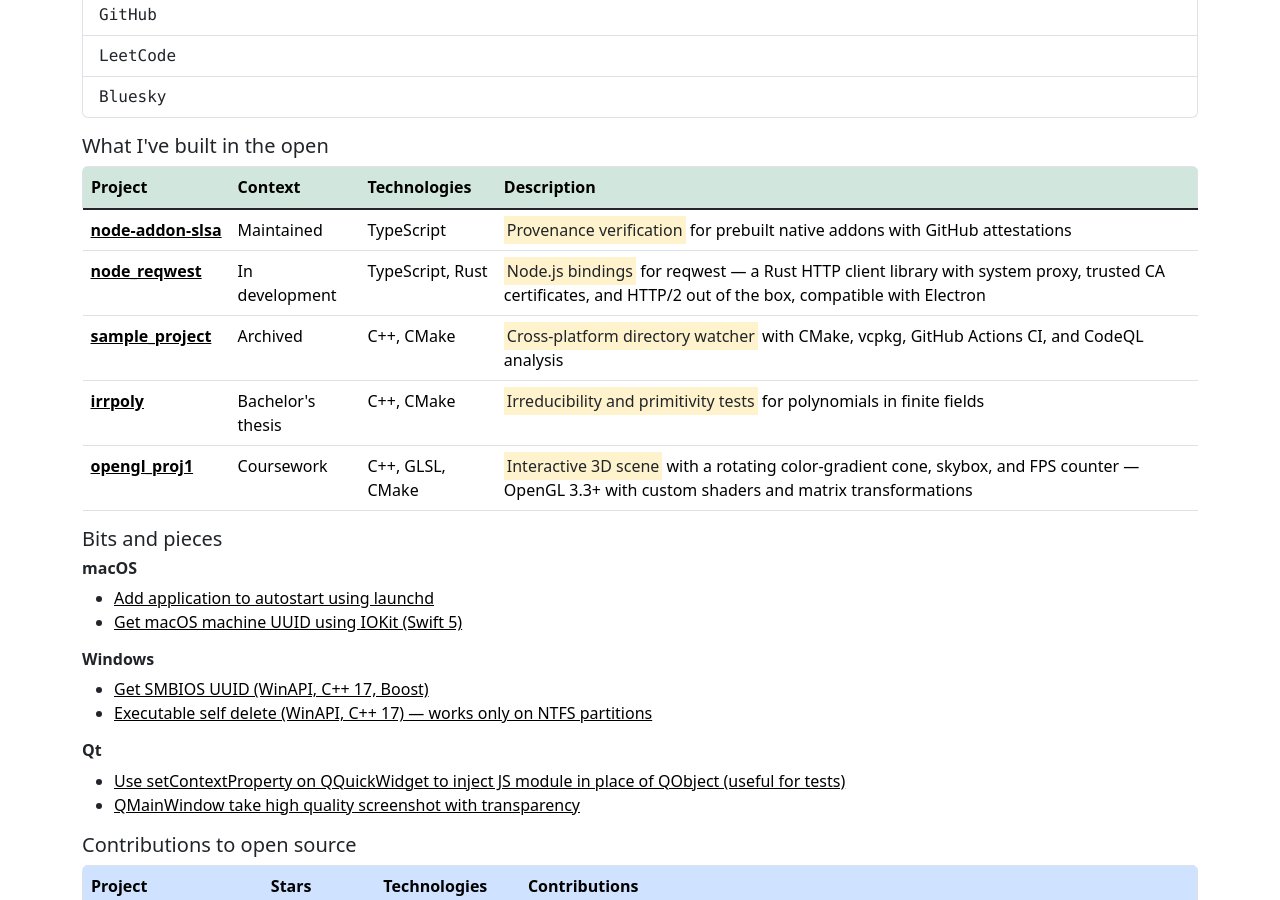
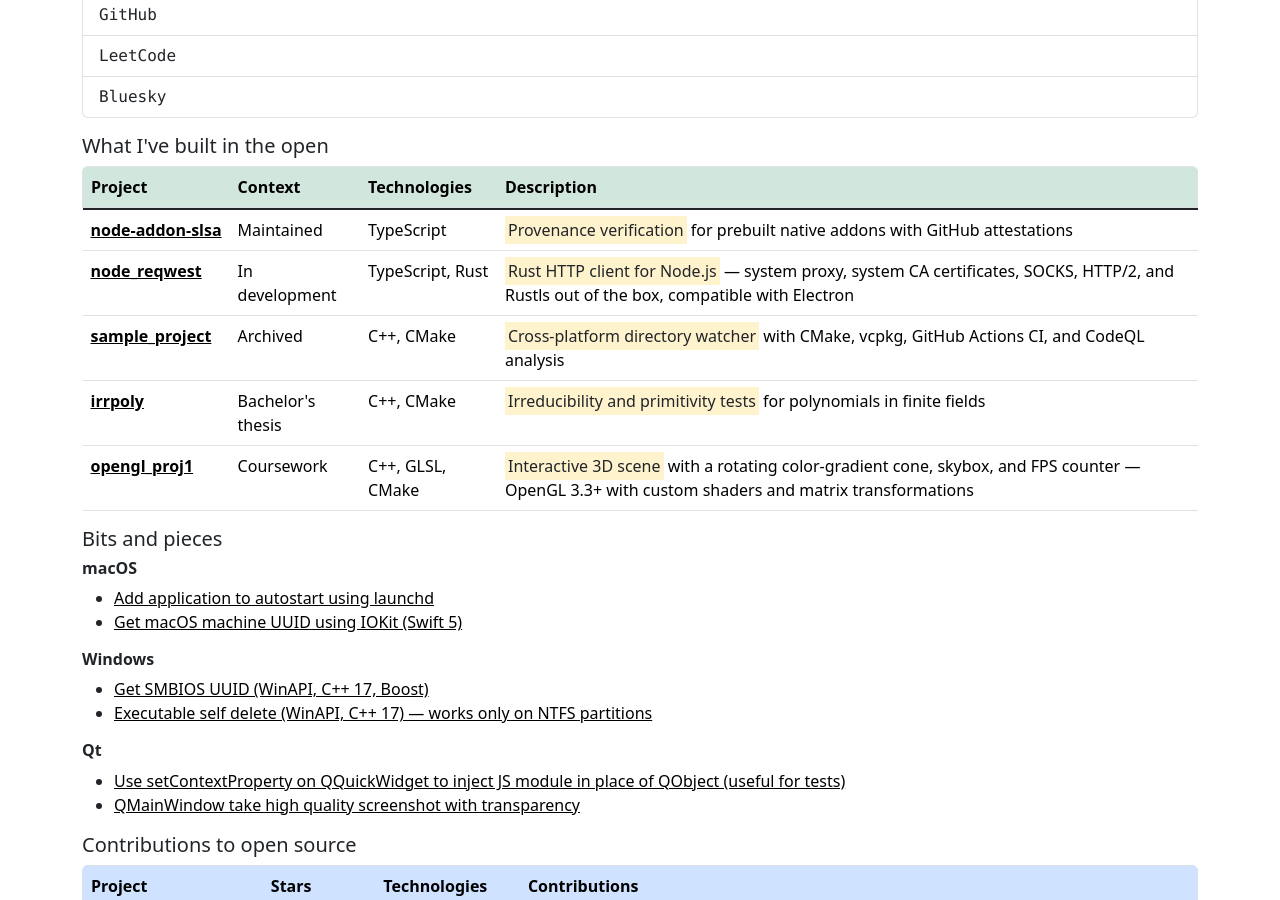
Before and after one commit to vadimpiven/vadimpiven, a Jekyll site: the page built from index.html, in a window 1280 px wide and 900 px high, scrolled down 478 px. Built offline with Jekyll 4.4.1, drawn with Linux system fonts in a browser that asks for light colours.

Commit message:
Update node_reqwest description
Co-Authored-By: Claude Opus 4.6 (1M context) <noreply@anthropic.com>

```diff
--- a/index.html
+++ b/index.html
@@ -222,7 +222,7 @@ title: Home
           </th>
           <td>In development</td>
           <td>TypeScript, Rust</td>
-          <td><mark>Node.js bindings</mark> for reqwest — a Rust HTTP client library with system proxy, trusted CA certificates, and HTTP/2 out of the box, compatible with Electron</td>
+          <td><mark>Rust HTTP client for Node.js</mark> — system proxy, system CA certificates, SOCKS, HTTP/2, and Rustls out of the box, compatible with Electron</td>
         </tr>
         <tr role="row">
           <th scope="row">
```
